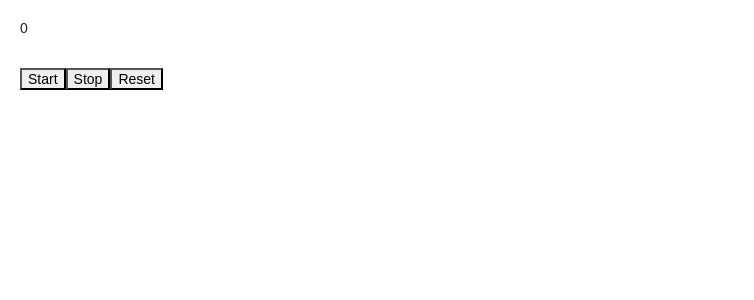
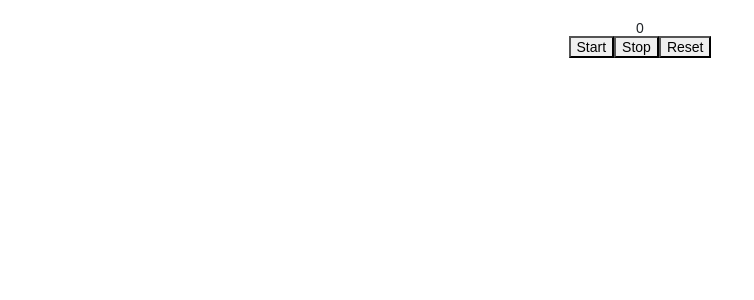
Before and after one commit to abhinandkr/react-sample-apps, a React (Create React App) app: page /stop-watch in a window 1280 px wide. Shown: the top 300 px of the page, without its empty margins (0-754 px from the left). Built offline with nearby package versions, Linux system fonts and the light colour scheme.

Commit message:
Centering the stopwatch

```diff
--- /dev/null
+++ b/src/pages/stopwatch/index.css
@@ -0,0 +1,9 @@
+.App {
+    display: flex;
+    justify-content: center;
+}
+.stopwatch {
+    display: flex;
+    flex-direction: column;
+    align-items: center;
+}
--- a/src/pages/stopwatch/index.tsx
+++ b/src/pages/stopwatch/index.tsx
@@ -1,6 +1,7 @@
 import React, {useState} from 'react';
 import {StopwatchButton} from './stopwatch-button';
 import StopwatchContext from './stopwatch-context';
+import './index.css';
 
 export default function Stopwatch() {
 	const [timer, setTimer] = useState(0);
@@ -25,9 +26,9 @@ export default function Stopwatch() {
 
 	return (
 		<div className="App">
-			<div>{timer}</div>
-			<br/>
-			<br/>
+			<div className={'stopwatch'}>
+				<div className={'timer'}>{timer}</div>
+				<div className={'buttons'}>
 					<StopwatchContext.Provider value={{onClick: onStartClick}}>
 						<StopwatchButton>Start</StopwatchButton>
 					</StopwatchContext.Provider>
@@ -38,5 +39,7 @@ export default function Stopwatch() {
 						<StopwatchButton>Reset</StopwatchButton>
 					</StopwatchContext.Provider>
 				</div>
+			</div>
+		</div>
 	);
 }
```
Lines whose indentation alone changed are shown as unchanged.
